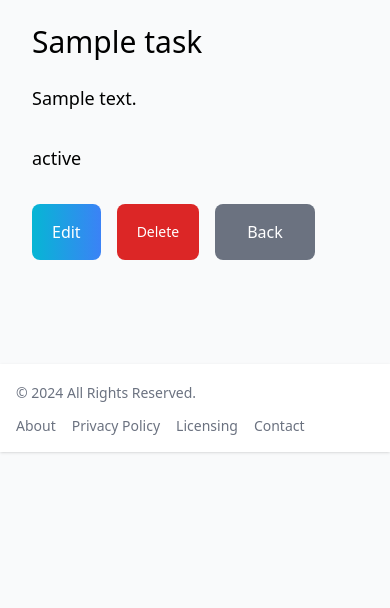
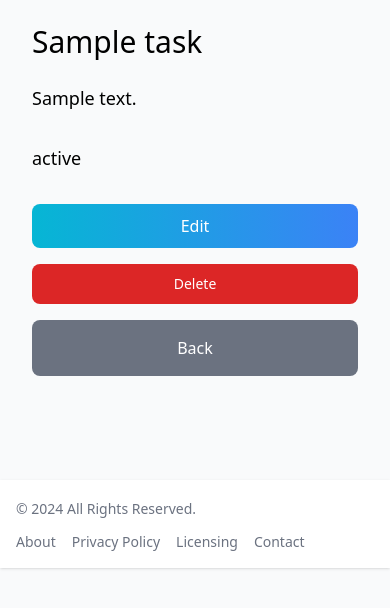
Before and after one commit to dinocom33/project_manager, a Django app: template task/templates/task/detail.html in a window 390 px wide. Shown: the part 72-680 px from the top of the page. Run offline with Django 5.2, Linux system fonts and the light colour scheme; the template is opened without the code that fills it: most values are stand-ins (such as "Sample title", 1, 10 or a date in 2020); some libraries are stand-ins or nearby versions.

Commit message:
All buttons are responsive now

```diff
--- a/project/templates/project/projects.html
+++ b/project/templates/project/projects.html
@@ -75,7 +75,7 @@
                             {{ project.name }}
                         </h5>
                         <p class="mb-4 text-sm ">
-                            {{ project.description | truncatechars:50 }}
+                            {{ project.description | truncatechars:20 | safe }}
                         </p>
                         <p class="mb-4 text-sm ">
                             Todolists: {{ project.todolists.count }}
--- a/task/templates/task/detail.html
+++ b/task/templates/task/detail.html
@@ -6,9 +6,9 @@
     <h1 class="mb-6 text-3xl">{{ task.name }}</h1>
     <p class="mb-8 text-lg">{{ task.description }}</p>
     <p class="mb-8 text-lg">{{ task.get_status_display }}</p>
-    <div class="mb-8 flex justify-start gap-4">
+    <div class="mb-8 flex flex-wrap justify-start gap-4">
         <button data-modal-target="crud-modal-edit-task" data-modal-toggle="crud-modal-edit-task"
-                class="block text-white bg-gradient-to-r from-cyan-500 to-blue-500 hover:bg-blue-800 focus:ring-4 focus:outline-none focus:ring-blue-300 font-medium rounded-lg px-5 py-2.5 text-center dark:bg-blue-600 dark:hover:bg-blue-700 dark:focus:ring-blue-800"
+                class="block text-white bg-gradient-to-r from-cyan-500 to-blue-500 hover:from-blue-500 hover:to-blue-900 focus:ring-4 focus:outline-none focus:ring-blue-300 font-medium rounded-lg px-5 py-2.5 text-center dark:bg-blue-600 dark:hover:bg-blue-700 dark:focus:ring-blue-800 w-full sm:w-auto"
                 type="button">
             Edit
         </button>
@@ -29,7 +29,8 @@
                             <svg class="w-3 h-3" aria-hidden="true" xmlns="http://www.w3.org/2000/svg" fill="none"
                                  viewBox="0 0 14 14">
                                 <path stroke="currentColor" stroke-linecap="round" stroke-linejoin="round"
-                                      stroke-width="2" d="m1 1 6 6m0 0 6 6M7 7l6-6M7 7l-6 6"></path>
+                                      stroke-width="2"
+                                      d="m1 1 6 6m0 0 6 6M7 7l6-6M7 7l-6 6"></path>
                             </svg>
                             <span class="sr-only">Close modal</span>
                         </button>
@@ -64,11 +65,11 @@
                             </div>
                             <div class="col-span-2">
                                 <label for="description"
-                                       class="block mb-2 text-sm font-medium text-gray-900 dark:text-white">Product
+                                       class="block mb-2 text-sm font-medium text-gray-900 dark:text-white">
                                     Description</label>
                                 <textarea id="description" rows="4" name="description"
                                           class="block p-2.5 w-full text-sm text-gray-900 bg-gray-50 rounded-lg border border-gray-300 focus:ring-blue-500 focus:border-blue-500 dark:bg-gray-600 dark:border-gray-500 dark:placeholder-gray-400 dark:text-white dark:focus:ring-blue-500 dark:focus:border-blue-500"
-                                          placeholder="Write product description here">{{ task.description }}</textarea>
+                                          >{{ task.description }}</textarea>
                             </div>
                         </div>
                         <button type="submit"
@@ -81,7 +82,7 @@
         </div>
 
         <button data-modal-target="modal-delete-task" data-modal-toggle="modal-delete-task"
-                class="block text-white bg-red-600 hover:bg-red-800 focus:ring-4 focus:outline-none focus:ring-blue-300 font-medium rounded-lg text-sm px-5 py-2.5 text-center dark:bg-blue-600 dark:hover:bg-blue-700 dark:focus:ring-blue-800"
+                class="block text-white bg-red-600 hover:bg-red-800 focus:ring-4 focus:outline-none focus:ring-blue-300 font-medium rounded-lg text-sm px-5 py-2.5 text-center dark:bg-blue-600 dark:hover:bg-blue-700 dark:focus:ring-blue-800 w-full sm:w-auto"
                 type="button">
             Delete
         </button>
@@ -124,10 +125,11 @@
         </div>
 
         <a href="{% url 'todolist:todolist' project.id todolist.id %}"
-           class="py-4 px-8 bg-gray-500 text-white rounded-lg inline-block">
+           class="py-4 px-8 bg-gray-500 hover:bg-gray-800 text-white rounded-lg inline-block w-full sm:w-auto text-center">
             Back
         </a>
     </div>
+
     <div class="mt-6 mb-4 md:mb-8 lg:mb-4 grid grid-cols-1 md:grid-cols-2 lg:grid-cols-4 gap-4 lg:mb-2">
     </div>
 {% endblock %}
```
Also changed, not shown: project/templates/project/project_detail.html (+15 -8 lines), project/templates/project/upload_file.html (+6 -2 lines), todolist/templates/todolist/todolist.html (+11 -19 lines).
